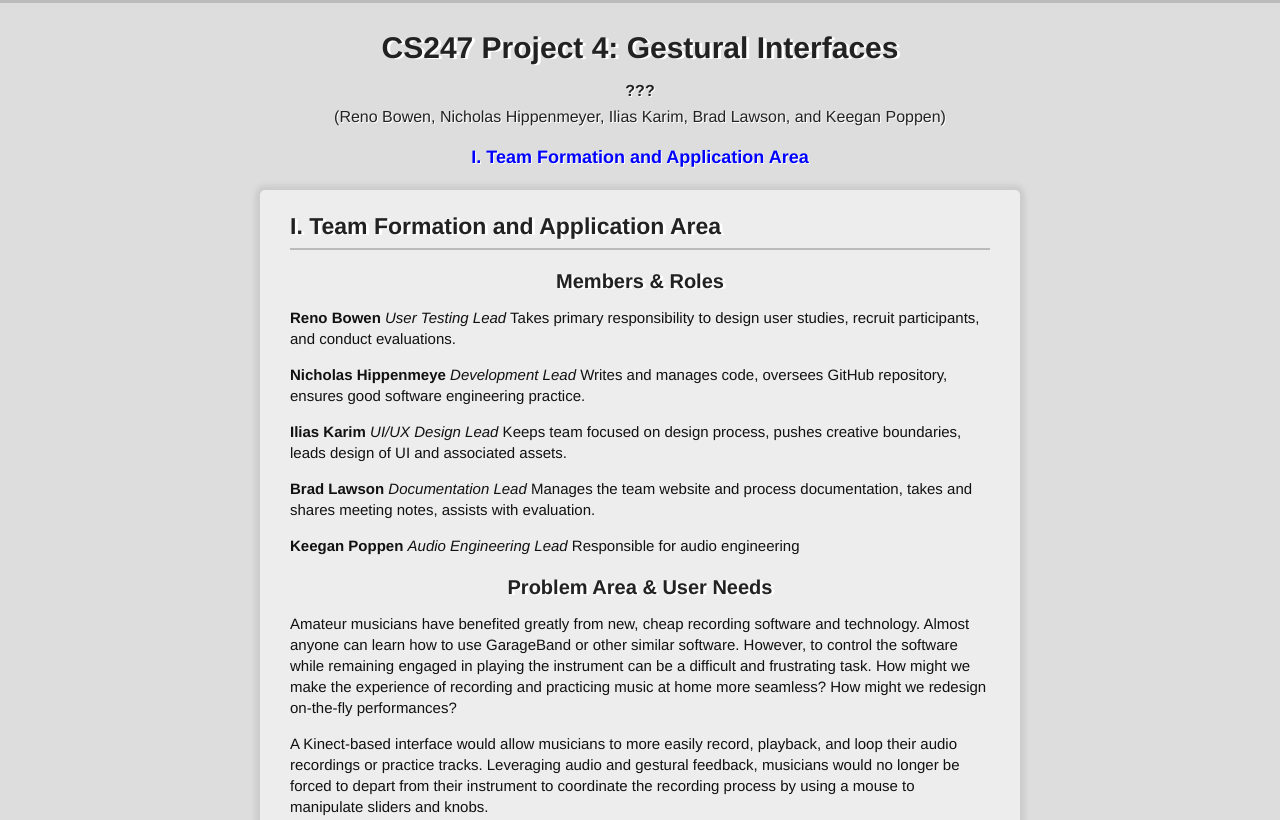
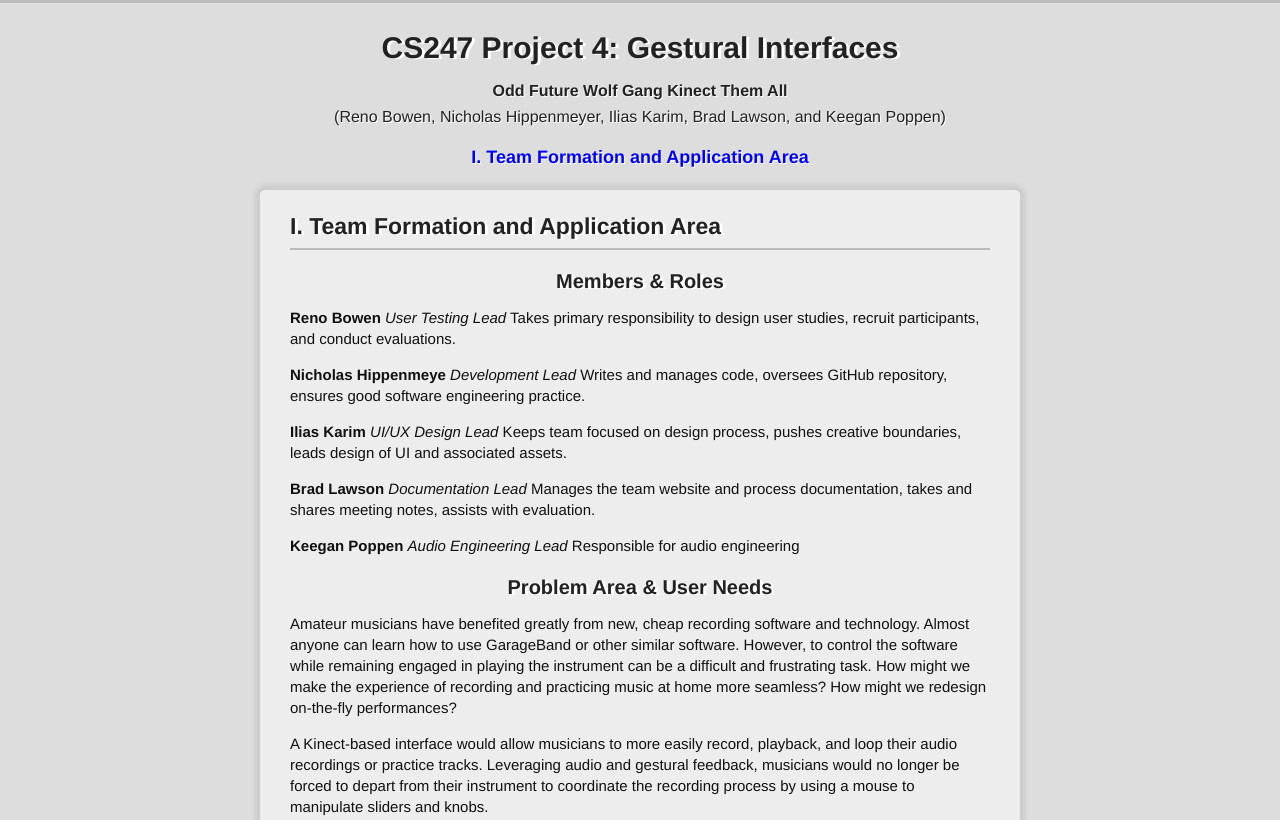
Before and after one commit to nhippenmeyer/CS247, a plain HTML site: page index.html in a window 1280 px wide. Shown: the top 820 px of the page. Drawn offline with Linux system fonts and the light colour scheme; a web font is replaced by a local one.

Commit message:
team name

```diff
--- a/index.html
+++ b/index.html
@@ -1,12 +1,12 @@
 <!doctype html>
 <head>
-	<title>CS247 P4: Gestural Interfaces | ???</title>
+	<title>CS247 P4: Gestural Interfaces | OFWGKTA</title>
 
 	<link rel="stylesheet" href="css/style.css">
 
 	<link href='http://fonts.googleapis.com/css?family=GFS+Didot' rel='stylesheet' type='text/css'>
 
-	<meta name="author" content="Reno Bowen, Nicholas Hippenmeyer, Ilias Karim, Brad Lawson, and Keegan Poppen">
+	<meta name="author" content="Odd Future Wolf Gang Kinect Them All: Reno Bowen, Nicholas Hippenmeyer, Ilias Karim, Brad Lawson, and Keegan Poppen">
 	<meta name="description" content="">
 	<meta name="keywords" content="">
 
@@ -24,7 +24,7 @@
 CS247 Project 4: Gestural Interfaces
 		</h1>
 		<h2>
-<b>???</b><br>
+<b>Odd Future Wolf Gang Kinect Them All</b><br>
 (Reno Bowen, Nicholas Hippenmeyer, Ilias Karim, Brad Lawson, and Keegan Poppen)
 		</h2>
 
```
